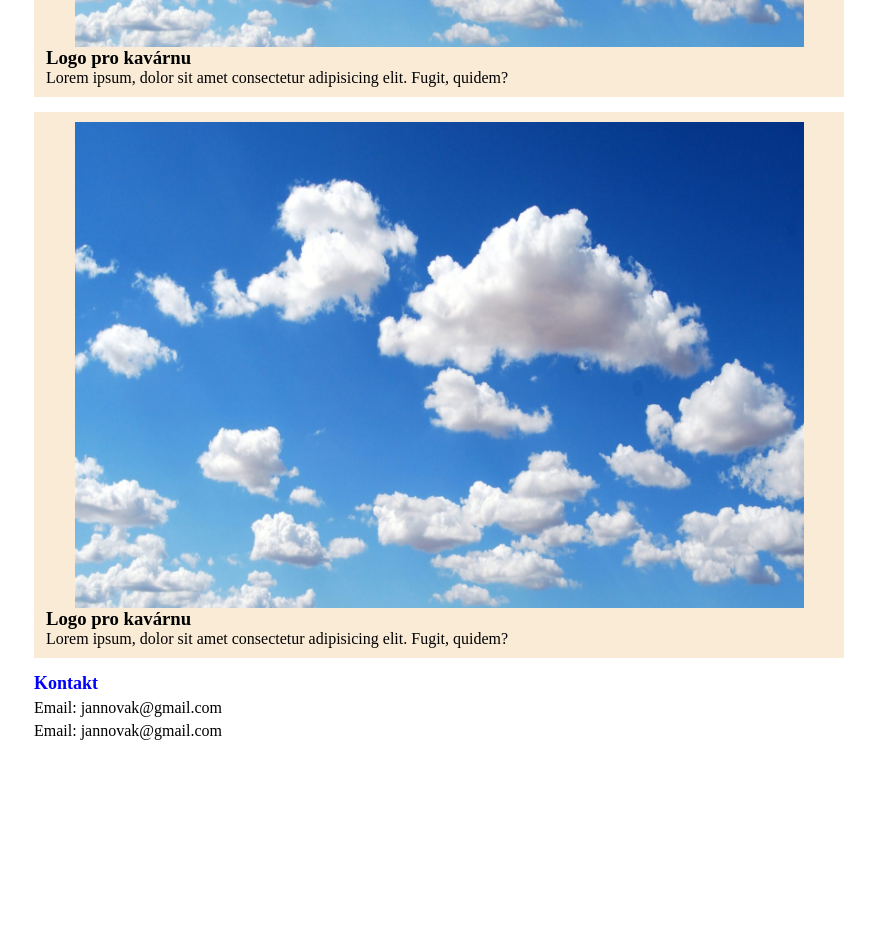
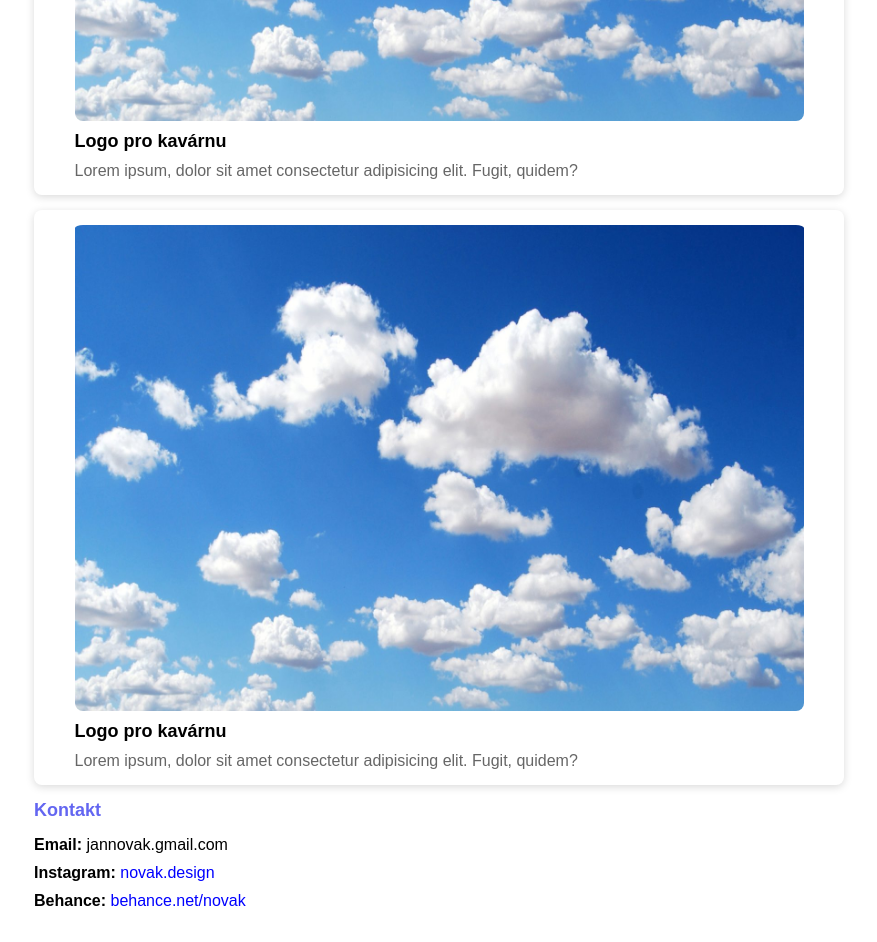
Before and after one commit to zuzasko1144/wd2_1, a plain HTML site: page index.html in a window 1280 px wide. Shown: the part 1360-2302 px from the top of the page, without its empty margins (201-1078 px from the left). Before the commit the page ends 2137 px from the top, so only its background shows below. Drawn offline with Linux system fonts and the light colour scheme.

Commit message:
zkouška před šedou

```diff
--- a/css/style.css
+++ b/css/style.css
@@ -3,6 +3,10 @@
     padding:0;
     margin:0;
 
+}
+
+body{
+    font-family: sans-serif;
 }
 
 @media (min-width: 700px) {
@@ -33,13 +37,19 @@
 }
 
 .page-header{
-    color:blue;
+    color:rgb(79,70,229);
     font-size:25px;
 }
 
 .under-header{
     font-size:20px;
     padding-bottom:5px;
+    font-weight: 300;
+}
+
+.description{
+    font-size:15px;
+    color:#666;
 }
 
 .main{
@@ -50,8 +60,8 @@
 
 .section-header{
     font-size:18px;
-    color:blue;
-    padding-bottom:5px;
+    color:rgb(99,102,241);
+    padding-bottom:15px;
 }
 
 .dovednosti{
@@ -60,8 +70,8 @@
 }
 
 .dovednost{
-    background-color: aqua;
-    margin-bottom:5px;
+    background-color: rgb(238,242,255);
+    margin-bottom:10px;
     padding-bottom:10px;
     padding-top:10px;
     border-radius:10px;
@@ -73,27 +83,54 @@
    width:90%;
    display:block;
    margin:0 auto;
+   border-radius: 8px;
+   padding-top:5px;
 
 }
 
 .portfolio-item{
-    background-color: antiquewhite;
+
     margin-bottom:15px;
     padding-top:10px;
     padding-bottom:10px;
+    box-shadow: 0 2px 8px rgba(0,0,0,0.15);
+    border-radius:8px;
+}
+
+.portfolio-header{
+    width:90%;
+    margin:0 auto;
+    text-align:left;
+    padding-top:10px;
+    font-size:18px;
+    padding-bottom:10px;
+}
+
+.portfolio-text{
+     width:90%;
+    margin:0 auto;
+    text-align:left;
+    padding-bottom:5px;
+    color:#666;
+}
+
+.kontakt{
+    margin-bottom:10px;
 
 }
 
-.portfolio-header{
-    padding-left:12px;
+.tucne{
+    font-weight: bold;
 }
 
-.portfolio-text{
-    padding-left:12px;
+.kontakt-odkaz{
+    text-decoration:none;
+    color:blue;
 }
 
-.kontakt{
-    padding-bottom:5px;
+.kontakt-odkaz-special{
+    color:black;
+    text-decoration:none;
 }
 
 
--- a/index.html
+++ b/index.html
@@ -101,11 +101,15 @@
 
                 <div class="kontakty">
                     <p class="kontakt">
-                        Email: jannovak@gmail.com
+                        <span class="tucne"> Email:</span> <a class="kontakt-odkaz-special" href="jannovak@gmail.com">jannovak.gmail.com</a>
                     </p>
 
                     <p class="kontakt">
-                        Email: jannovak@gmail.com
+                        <span class="tucne"> Instagram:</span> <a class="kontakt-odkaz" href="@novak.design">novak.design</a>
+                    </p>
+
+                    <p class="kontakt">
+                        <span class="tucne"> Behance:</span> <a class="kontakt-odkaz" href="behance.net/novak">behance.net/novak</a>
                     </p>
 
                 </div>
```
